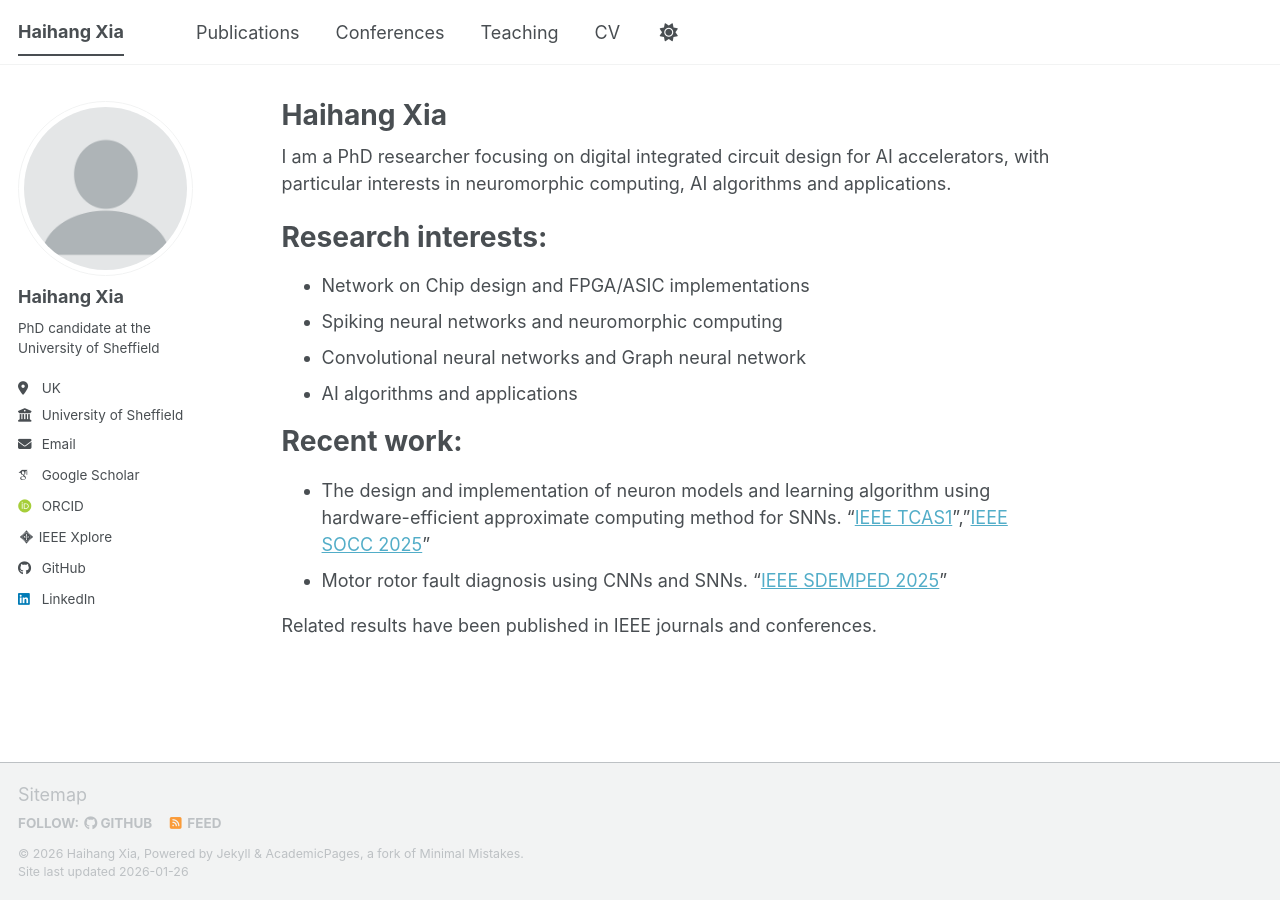
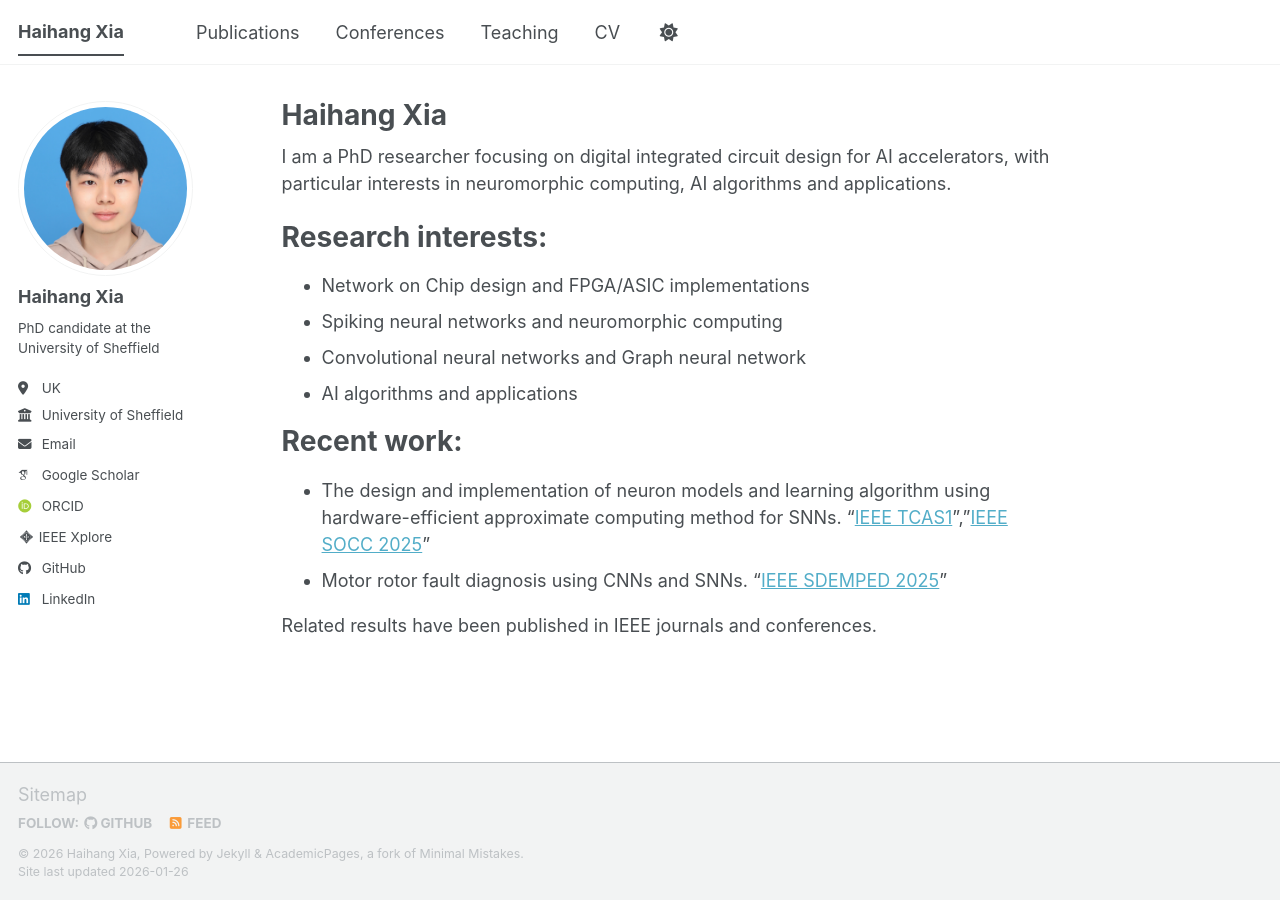
Before and after one commit to Haihang-Xia/Haihang-Xia.github.io, a Jekyll site: the page built from _pages/about.md, in a window 1280 px wide. Built offline with Jekyll 4.4.1, drawn with Linux system fonts in a browser that asks for light colours; some web fonts are replaced; a script bundle is joined from its source files by our own code; library files that are not in the unit come from our copies.

Commit message:
Update _config.yml

```diff
--- a/_config.yml
+++ b/_config.yml
@@ -23,7 +23,7 @@ repository               : "Haihang-Xia/Haihang-Xia.github.io"
 #               Additional customization can be done by editing /_includes/author-profile.html
 author:
   # Biographic information
-  avatar           : "profile.png"
+  avatar           : "xhh.jpeg"
   name             : "Haihang Xia"
   pronouns         : # example: "she/her"
   bio              : "PhD candidate at the University of Sheffield"
```
